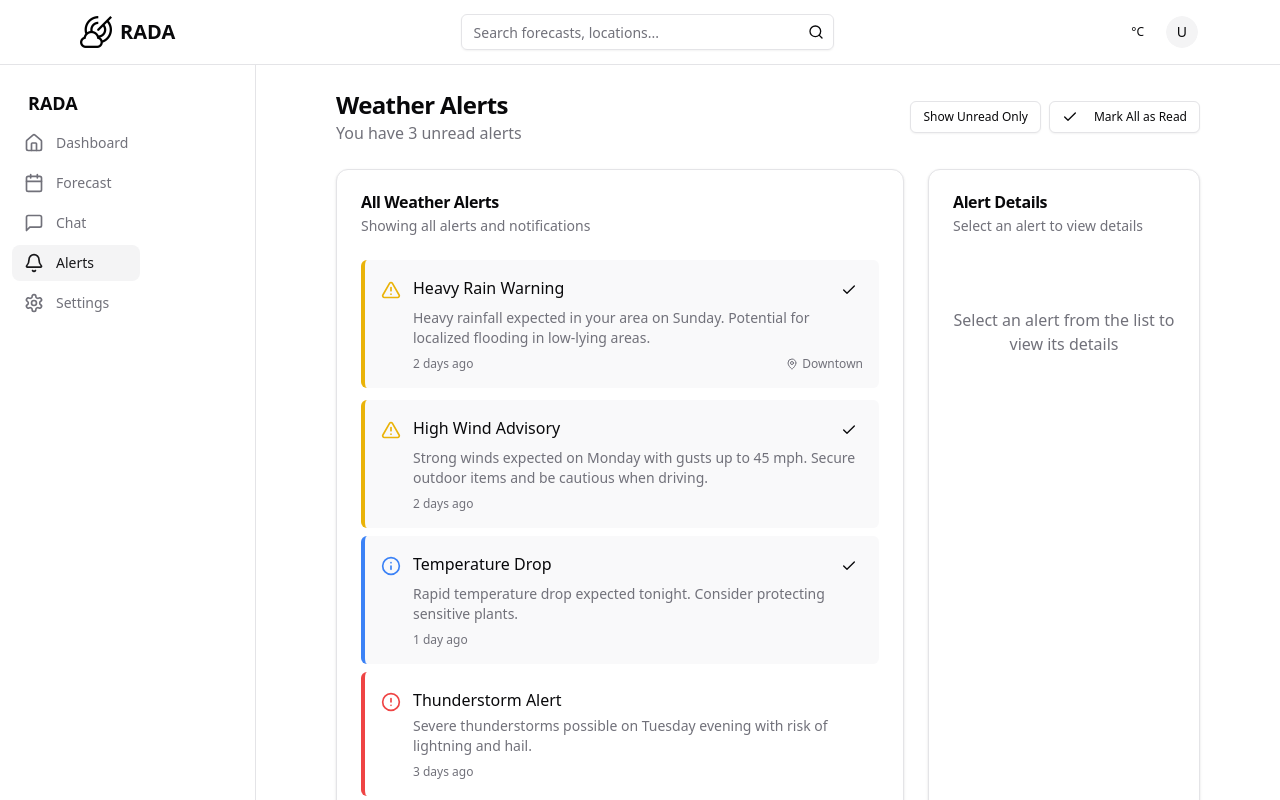
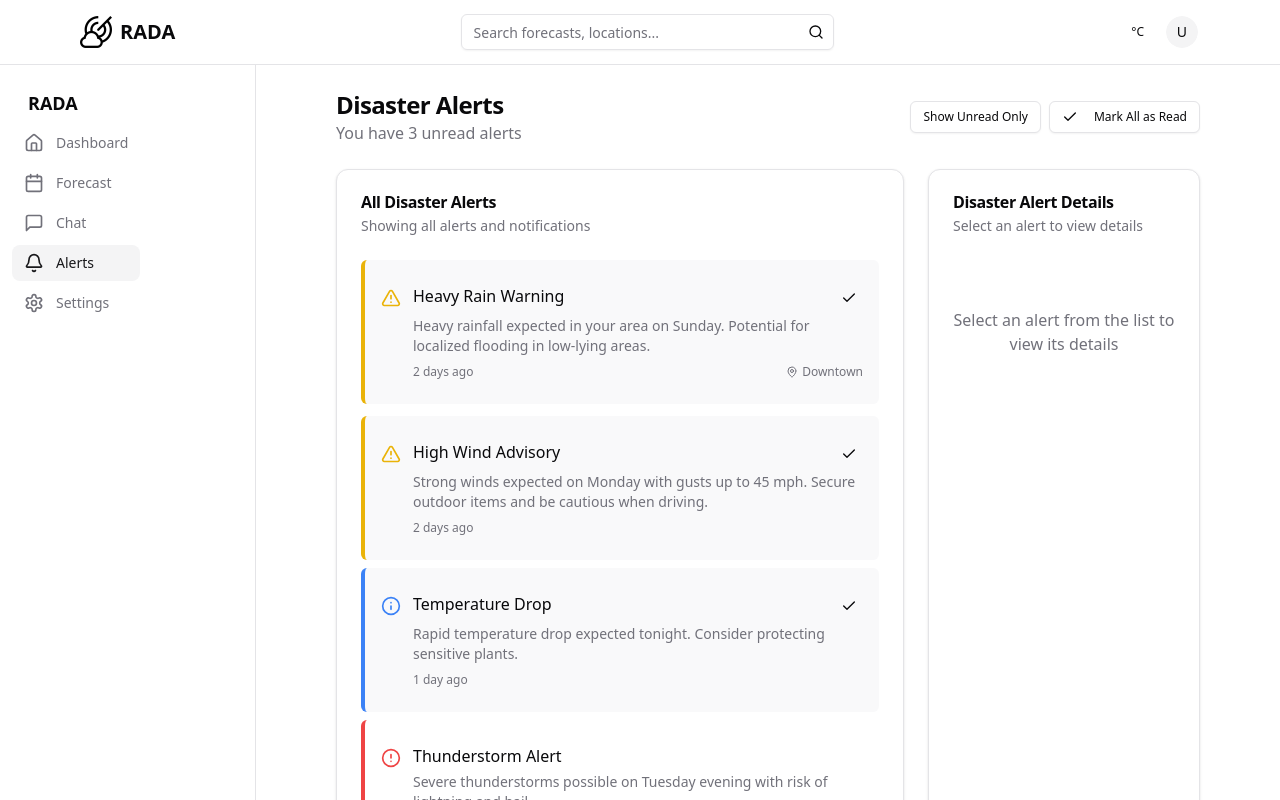
Before and after one commit to magvtv/88_RADA, a Next.js app: page /alerts in a window 1280 px wide. Shown: the top 800 px of the page. Built offline with nearby package versions, Linux system fonts and the light colour scheme.

Commit message:
fix: updated page content

```diff
--- a/src/app/(dashboard)/alerts/page.tsx
+++ b/src/app/(dashboard)/alerts/page.tsx
@@ -66,7 +66,7 @@ export default function AlertsPage() {
       {/* Page Header */}
       <div className="flex flex-col gap-2 md:flex-row md:items-center md:justify-between">
         <div>
-          <h1 className="text-2xl font-bold tracking-tight">Weather Alerts</h1>
+          <h1 className="text-2xl font-bold tracking-tight">Disaster Alerts</h1>
           <p className="text-muted-foreground">
             {unreadCount
               ? `You have ${unreadCount} unread alert${unreadCount > 1 ? "s" : ""}`
@@ -98,7 +98,7 @@ export default function AlertsPage() {
         <Card className="md:col-span-2">
           <CardHeader>
             <CardTitle>
-              {showUnreadOnly ? "Unread Alerts" : "All Weather Alerts"}
+              {showUnreadOnly ? "Unread Alerts" : "All Disaster Alerts"}
             </CardTitle>
             <CardDescription>
               {showUnreadOnly
@@ -146,7 +146,7 @@ export default function AlertsPage() {
         {/* Alert Detail */}
         <Card>
           <CardHeader>
-            <CardTitle>Alert Details</CardTitle>
+            <CardTitle>Disaster Alert Details</CardTitle>
             <CardDescription>
               {selectedAlert
                 ? "Selected alert information"
--- a/src/components/alerts/AlertItem.tsx
+++ b/src/components/alerts/AlertItem.tsx
@@ -70,7 +70,7 @@ export function AlertItem({ alert, onSelect }: AlertItemProps) {
       )}
       onClick={handleClick}
     >
-      <div className="flex items-start gap-3">
+      <div className="flex items-start gap-3 my-2">
         <div className="mt-1">{getAlertIcon()}</div>
         <div className="flex-1">
           <div className="flex justify-between items-start">
```
